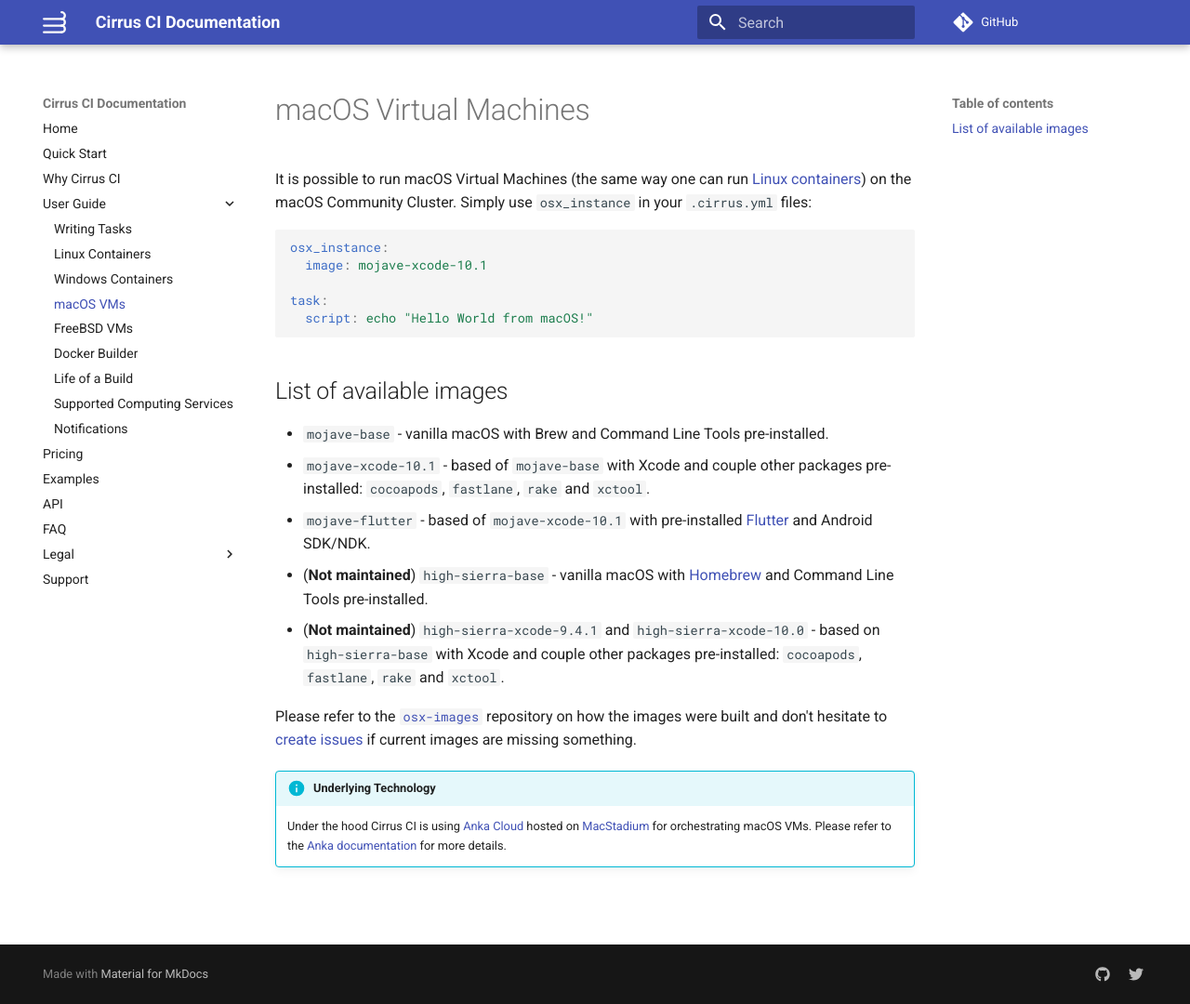
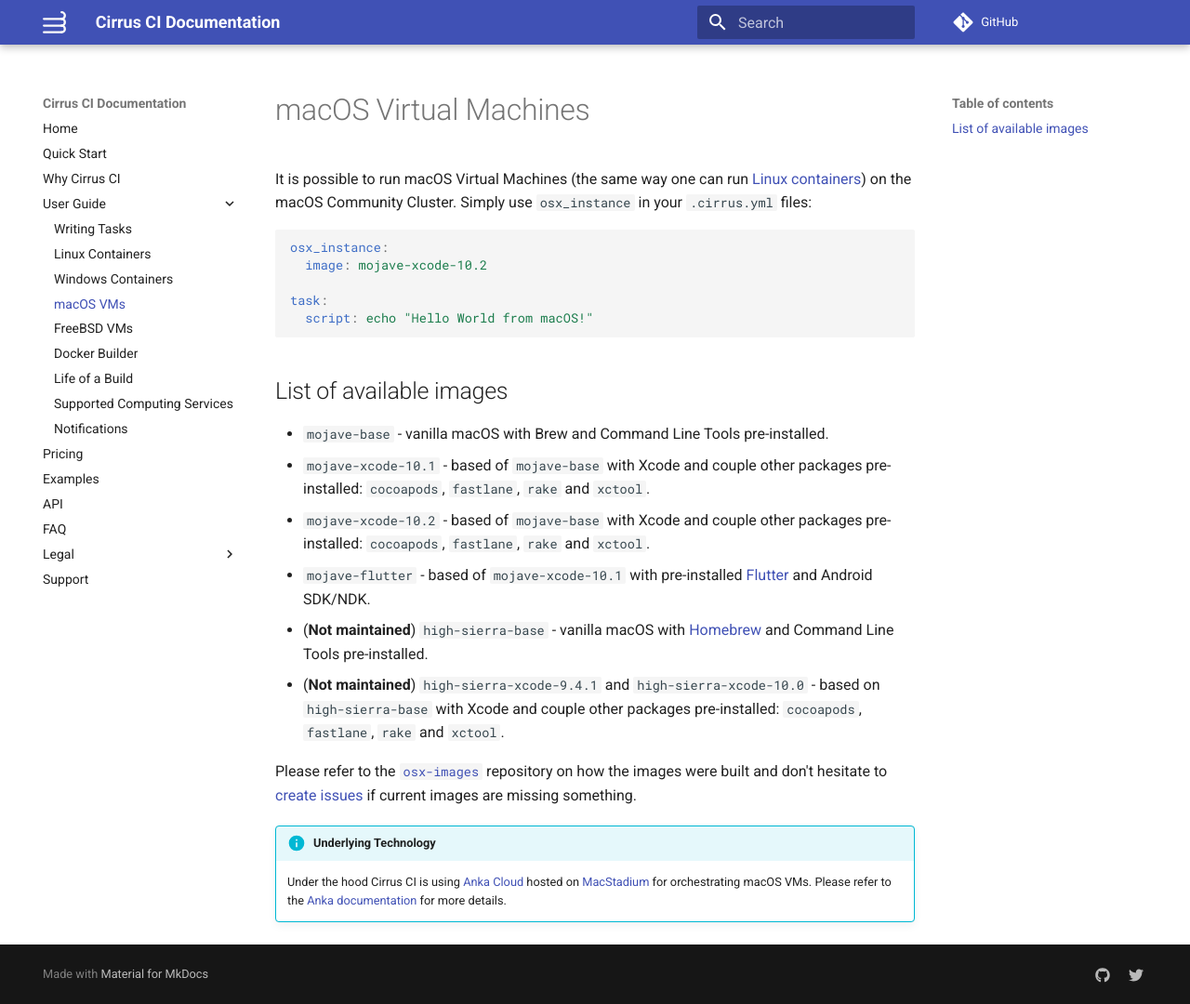
Before and after one commit to cirruslabs/cirrus-ci-docs, an MkDocs documentation site: the page built from docs/guide/macOS.md, in a window 1280 px wide and 1080 px high. Shown: the whole window at 93% size. Built offline with MkDocs 1.6.1 and Material for MkDocs 9.7.7, drawn with Linux system fonts in a browser that asks for light colours; comment, search, counter and statistics services are not loaded.

Commit message:
Xcode 10.2

````diff
--- a/docs/guide/macOS.md
+++ b/docs/guide/macOS.md
@@ -5,7 +5,7 @@ Simply use `osx_instance` in your `.cirrus.yml` files:
 
 ```yaml
 osx_instance:
-  image: mojave-xcode-10.1
+  image: mojave-xcode-10.2
 
 task:
   script: echo "Hello World from macOS!"
@@ -15,6 +15,8 @@ task:
 
 * `mojave-base` - vanilla macOS with Brew and Command Line Tools pre-installed.
 * `mojave-xcode-10.1` - based of `mojave-base` with Xcode and couple other packages pre-installed:
+  `cocoapods`, `fastlane`, `rake` and `xctool`.
+* `mojave-xcode-10.2` - based of `mojave-base` with Xcode and couple other packages pre-installed:
   `cocoapods`, `fastlane`, `rake` and `xctool`.
 * `mojave-flutter` - based of `mojave-xcode-10.1` with pre-installed [Flutter](https://flutter.dev/) and Android SDK/NDK.
 * (**Not maintained**) `high-sierra-base` - vanilla macOS with [Homebrew](https://brew.sh) and Command Line Tools pre-installed.
````
